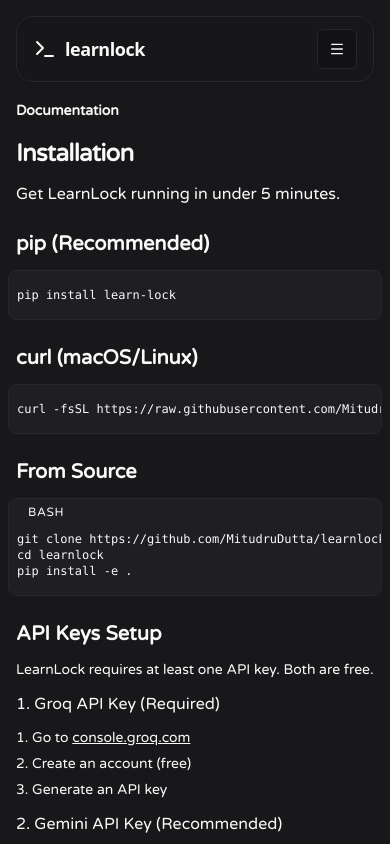
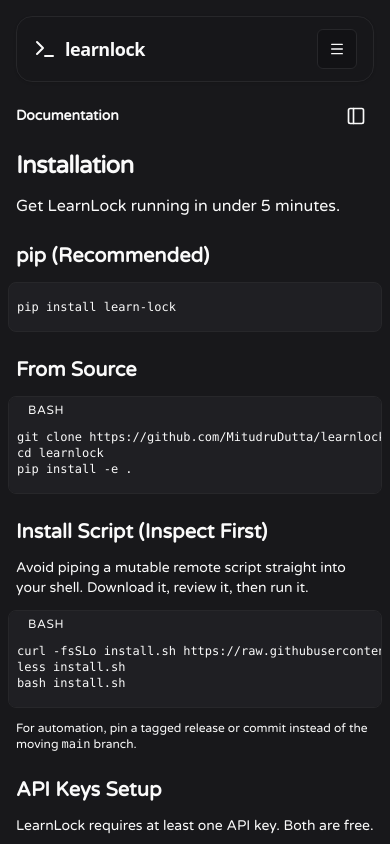
Before and after one commit to MitudruDutta/learnlock, a Next.js app in the folder docs-site/: page /docs/installation in a window 390 px wide. Shown: the top 844 px of the page. Built offline with nearby package versions, Linux system fonts and the light colour scheme.

Commit message:
update: landing page and docs-site improvements

```diff
--- a/docs-site/src/app/docs/installation/page.tsx
+++ b/docs-site/src/app/docs/installation/page.tsx
@@ -18,11 +18,6 @@
       </section>
 
       <section className="space-y-3 sm:space-y-4">
-        <h2 className="text-xl sm:text-2xl font-semibold">curl (macOS/Linux)</h2>
-        <CodeBlock code="curl -fsSL https://raw.githubusercontent.com/MitudruDutta/learnlock/main/install.sh | bash" />
-      </section>
-
-      <section className="space-y-3 sm:space-y-4">
         <h2 className="text-xl sm:text-2xl font-semibold">From Source</h2>
         <CodeBlock
           language="bash"
@@ -33,10 +28,26 @@
       </section>
 
       <section className="space-y-3 sm:space-y-4">
+        <h2 className="text-xl sm:text-2xl font-semibold">Install Script (Inspect First)</h2>
+        <p className="text-sm sm:text-base text-muted-foreground">
+          Avoid piping a mutable remote script straight into your shell. Download it, review it, then run it.
+        </p>
+        <CodeBlock
+          language="bash"
+          code={`curl -fsSLo install.sh https://raw.githubusercontent.com/MitudruDutta/learnlock/main/install.sh
+less install.sh
+bash install.sh`}
+        />
+        <p className="text-xs sm:text-sm text-muted-foreground">
+          For automation, pin a tagged release or commit instead of the moving <code>main</code> branch.
+        </p>
+      </section>
+
+      <section className="space-y-3 sm:space-y-4">
         <h2 className="text-xl sm:text-2xl font-semibold">API Keys Setup</h2>
         <p className="text-sm sm:text-base text-muted-foreground">LearnLock requires at least one API key. Both are free.</p>
 
-        <h3 className="text-base sm:text-lg font-medium mt-3 sm:mt-4">1. Groq API Key (Required)</h3>
+        <h3 className="text-base sm:text-lg font-medium mt-3 sm:mt-4">1. Groq API Key (Recommended)</h3>
         <ol className="list-decimal list-inside space-y-1.5 sm:space-y-2 text-sm sm:text-base text-muted-foreground">
           <li>Go to <a href="https://console.groq.com" className="text-foreground underline">console.groq.com</a></li>
           <li>Create an account (free)</li>
--- a/docs-site/src/app/docs/layout.tsx
+++ b/docs-site/src/app/docs/layout.tsx
@@ -1,3 +1,4 @@
+import { MobileSidebar } from "@/components/layout/mobile-sidebar";
 import { Sidebar } from "@/components/layout/sidebar";
 import { DocsPageTransition } from "@/components/layout/docs-page-transition";
 
@@ -6,10 +7,9 @@
   return (
     <div className="flex flex-col min-h-[calc(100vh-3.5rem)] font-[Varela_Round]">
       {/* Mobile Documentation label only */}
-      <div className="md:hidden px-4 pt-4">
-        <span className="text-sm font-semibold text-muted-foreground">
-          Documentation
-        </span>
+      <div className="md:hidden flex items-center justify-between px-4 pt-4">
+        <span className="text-sm font-semibold text-muted-foreground">Documentation</span>
+        <MobileSidebar />
       </div>
 
       <div className="flex flex-1">
@@ -21,13 +21,13 @@
         </aside>
 
         {/* Main Content - offset by sidebar width */}
-        <main className="flex-1 w-full md:ml-55 lg:ml-65 xl:ml-70">
+        <div className="flex-1 w-full md:ml-55 lg:ml-65 xl:ml-70">
           <div className="py-4 px-4 sm:py-6 sm:px-6 lg:py-8 lg:px-8">
             <div className="mx-auto w-full max-w-3xl lg:max-w-4xl">
               <DocsPageTransition>{children}</DocsPageTransition>
             </div>
           </div>
-        </main>
+        </div>
       </div>
     </div>
   );
--- a/docs-site/src/components/blocks/hero-section.tsx
+++ b/docs-site/src/components/blocks/hero-section.tsx
@@ -30,9 +30,8 @@
 
 export function HeroSection() {
     return (
-        <main id="hero" className="overflow-hidden bg-[#18181b]">
-            <section>
-                <div className="relative pt-24 md:pt-36">
+        <section id="hero" className="overflow-hidden bg-[#18181b]">
+            <div className="relative pt-24 md:pt-36">
                     {/* Lamp Effect Background */}
                     <LampEffect />
 
@@ -83,8 +82,7 @@
                             <TerminalDemo />
                         </ContainerScroll>
                     </div>
-                </div>
-            </section>
-        </main>
+            </div>
+        </section>
     )
 }
--- a/docs-site/src/components/blocks/navbar.tsx
+++ b/docs-site/src/components/blocks/navbar.tsx
@@ -1,6 +1,6 @@
 "use client";
 import React, { useEffect, useState } from "react";
-import { Book, Menu, Zap, Terminal, Github } from "lucide-react";
+import { ArrowRight, Book, Github, Menu, Terminal, Zap } from "lucide-react";
 
 import {
   Accordion,
@@ -25,7 +25,6 @@
   SheetTrigger,
   SheetClose,
 } from "@/components/ui/sheet";
-import { InteractiveHoverButton } from "@/components/ui/interactive-hover-button";
 import Link from "next/link";
 
 interface MenuItem {
@@ -146,11 +145,18 @@
               >
                 <Github className="h-5 w-5" />
               </Link>
-              <Link href="/docs/installation">
-                <InteractiveHoverButton
-                  text="Get Started"
-                  className="w-36 h-10 text-sm border-[#27272a]"
-                />
+              <Link
+                href="/docs/installation"
+                className="group relative flex h-10 w-36 cursor-pointer items-center justify-center overflow-hidden rounded-full border border-[#27272a] bg-background p-2 text-center text-sm font-semibold"
+              >
+                <span className="inline-block translate-x-1 transition-all duration-300 group-hover:translate-x-12 group-hover:opacity-0">
+                  Get Started
+                </span>
+                <div className="absolute top-0 z-10 flex h-full w-full translate-x-12 items-center justify-center gap-2 text-primary-foreground opacity-0 transition-all duration-300 group-hover:-translate-x-1 group-hover:opacity-100">
+                  <span>Get Started</span>
+                  <ArrowRight className="h-4 w-4" />
+                </div>
+                <div className="absolute left-[20%] top-[40%] h-2 w-2 scale-[1] rounded-lg bg-primary transition-all duration-300 group-hover:left-[0%] group-hover:top-[0%] group-hover:h-full group-hover:w-full group-hover:scale-[1.8] group-hover:bg-primary"></div>
               </Link>
             </div>
           </nav>
--- a/docs-site/src/components/ui/code-block.tsx
+++ b/docs-site/src/components/ui/code-block.tsx
@@ -26,7 +26,7 @@
       )}
       <button
         onClick={handleCopy}
-        className="absolute top-2 right-2 p-2 rounded-md bg-muted/50 hover:bg-muted transition-colors opacity-0 group-hover:opacity-100"
+        className="absolute top-2 right-2 rounded-md bg-muted/50 p-2 opacity-0 transition-colors hover:bg-muted group-hover:opacity-100 group-focus-within:opacity-100 focus-visible:opacity-100"
         aria-label="Copy code"
       >
         {copied ? (
--- a/docs-site/src/components/ui/infinite-moving-cards.tsx
+++ b/docs-site/src/components/ui/infinite-moving-cards.tsx
@@ -34,6 +34,9 @@
       scrollerContent.forEach((item) => {
         const duplicatedItem = item.cloneNode(true);
         if (scrollerRef.current) {
+          if (duplicatedItem instanceof HTMLElement) {
+            duplicatedItem.setAttribute("aria-hidden", "true");
+          }
           scrollerRef.current.appendChild(duplicatedItem);
         }
       });
--- a/docs-site/src/components/ui/pixel-canvas.tsx
+++ b/docs-site/src/components/ui/pixel-canvas.tsx
@@ -143,6 +143,10 @@
     private _initialized: boolean = false
     private _resizeObserver: ResizeObserver | null = null
     private _parent: Element | null = null
+    private _handleMouseEnter = () => this.handleAnimation("appear")
+    private _handleMouseLeave = () => this.handleAnimation("disappear")
+    private _handleFocus = () => this.handleAnimation("appear")
+    private _handleBlur = () => this.handleAnimation("disappear")
 
     constructor() {
       super()
@@ -204,24 +208,12 @@
       this._resizeObserver = ro
     })
 
-    this._parent?.addEventListener("mouseenter", () =>
-      this.handleAnimation("appear"),
-    )
-    this._parent?.addEventListener("mouseleave", () =>
-      this.handleAnimation("disappear"),
-    )
+    this._parent?.addEventListener("mouseenter", this._handleMouseEnter)
+    this._parent?.addEventListener("mouseleave", this._handleMouseLeave)
 
     if (!this.noFocus) {
-      this._parent?.addEventListener(
-        "focus",
-        () => this.handleAnimation("appear"),
-        { capture: true },
-      )
-      this._parent?.addEventListener(
-        "blur",
-        () => this.handleAnimation("disappear"),
-        { capture: true },
-      )
+      this._parent?.addEventListener("focus", this._handleFocus, { capture: true })
+      this._parent?.addEventListener("blur", this._handleBlur, { capture: true })
     }
   }
 
@@ -229,20 +221,12 @@
     this._initialized = false
     this._resizeObserver?.disconnect()
 
-    this._parent?.removeEventListener("mouseenter", () =>
-      this.handleAnimation("appear"),
-    )
-    this._parent?.removeEventListener("mouseleave", () =>
-      this.handleAnimation("disappear"),
-    )
+    this._parent?.removeEventListener("mouseenter", this._handleMouseEnter)
+    this._parent?.removeEventListener("mouseleave", this._handleMouseLeave)
 
     if (!this.noFocus) {
-      this._parent?.removeEventListener("focus", () =>
-        this.handleAnimation("appear"),
-      )
-      this._parent?.removeEventListener("blur", () =>
-        this.handleAnimation("disappear"),
-      )
+      this._parent?.removeEventListener("focus", this._handleFocus, { capture: true })
+      this._parent?.removeEventListener("blur", this._handleBlur, { capture: true })
     }
 
     if (this.animation) {
```
